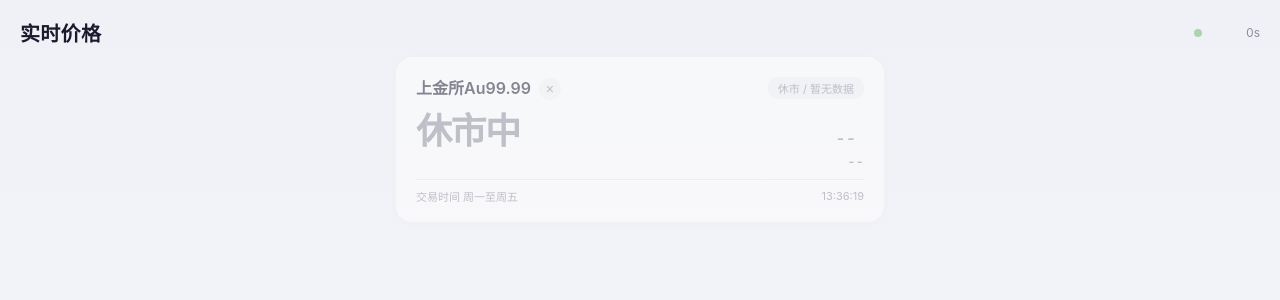
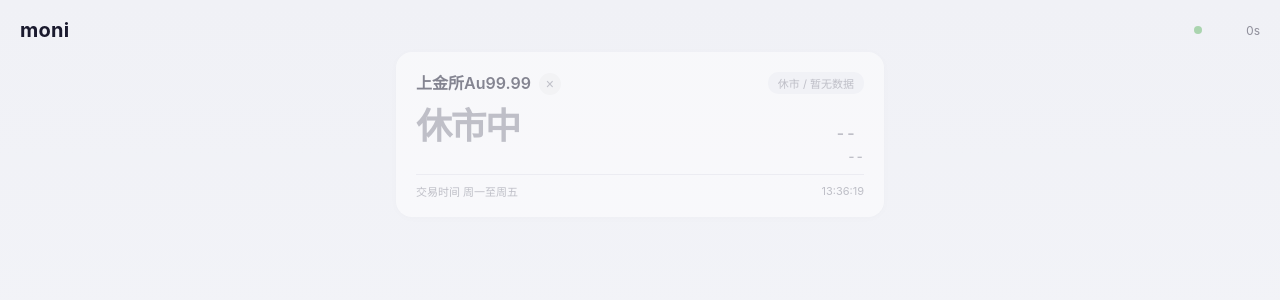
Before and after one commit to arrr0408/price-monitor, a Flask app: page / in a window 1280 px wide. Shown: the top 300 px of the page. Run offline with Flask 3, Linux system fonts and the light colour scheme; data that the repository does not hold is empty; parts of the project's set-up code (start-up, migrations or seed data) failed here and were passed over.

Commit message:
页面标题改为 moni
Co-Authored-By: Claude Opus 4.7 <noreply@anthropic.com>

```diff
--- a/index.html
+++ b/index.html
@@ -458,7 +458,7 @@
 <body>
 
 <div class="header">
-  <h1>实时价格</h1>
+  <h1>moni</h1>
   <div class="status-bar">
     <span class="status-dot" id="statusDot"></span>
     <span class="refresh-countdown" id="countdown">5s</span>
--- a/templates/index.html
+++ b/templates/index.html
@@ -458,7 +458,7 @@
 <body>
 
 <div class="header">
-  <h1>实时价格</h1>
+  <h1>moni</h1>
   <div class="status-bar">
     <span class="status-dot" id="statusDot"></span>
     <span class="refresh-countdown" id="countdown">5s</span>
```
